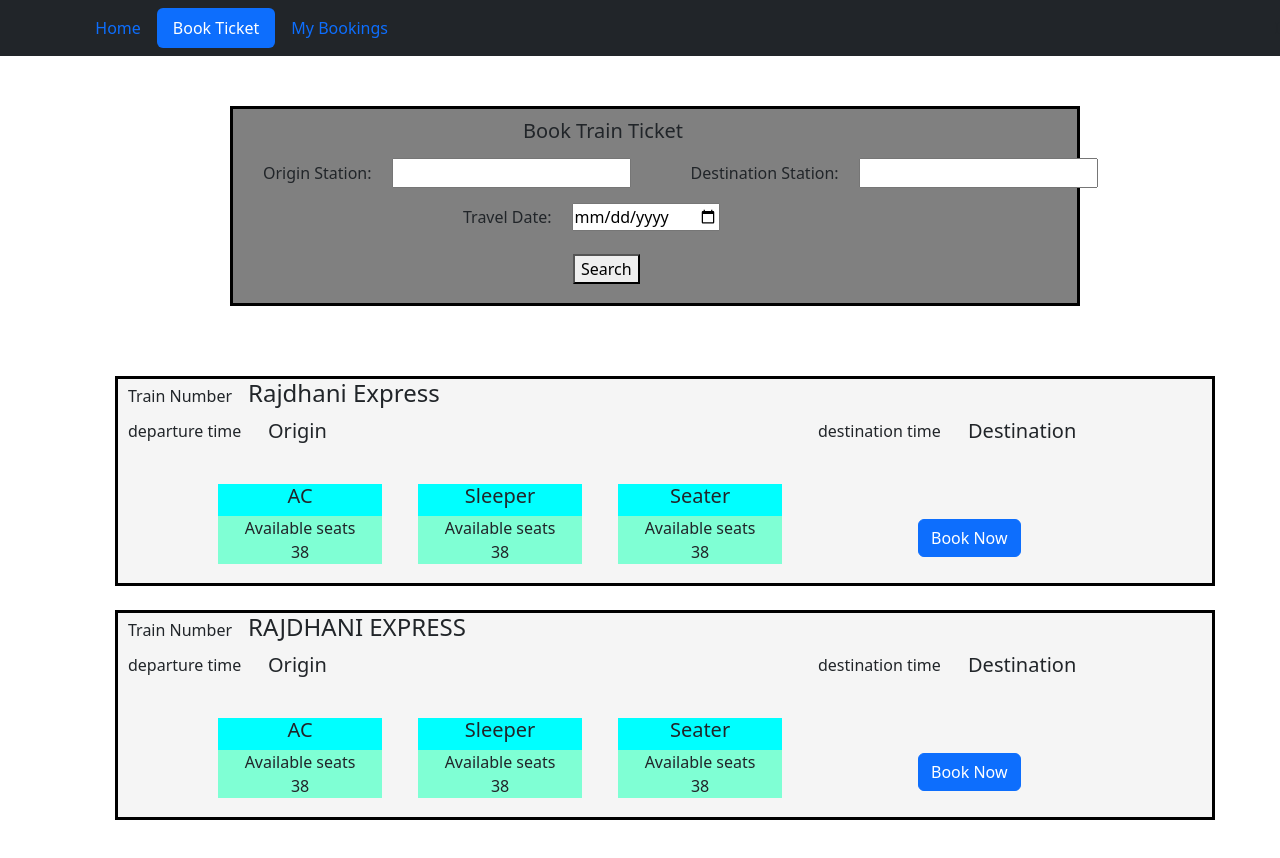
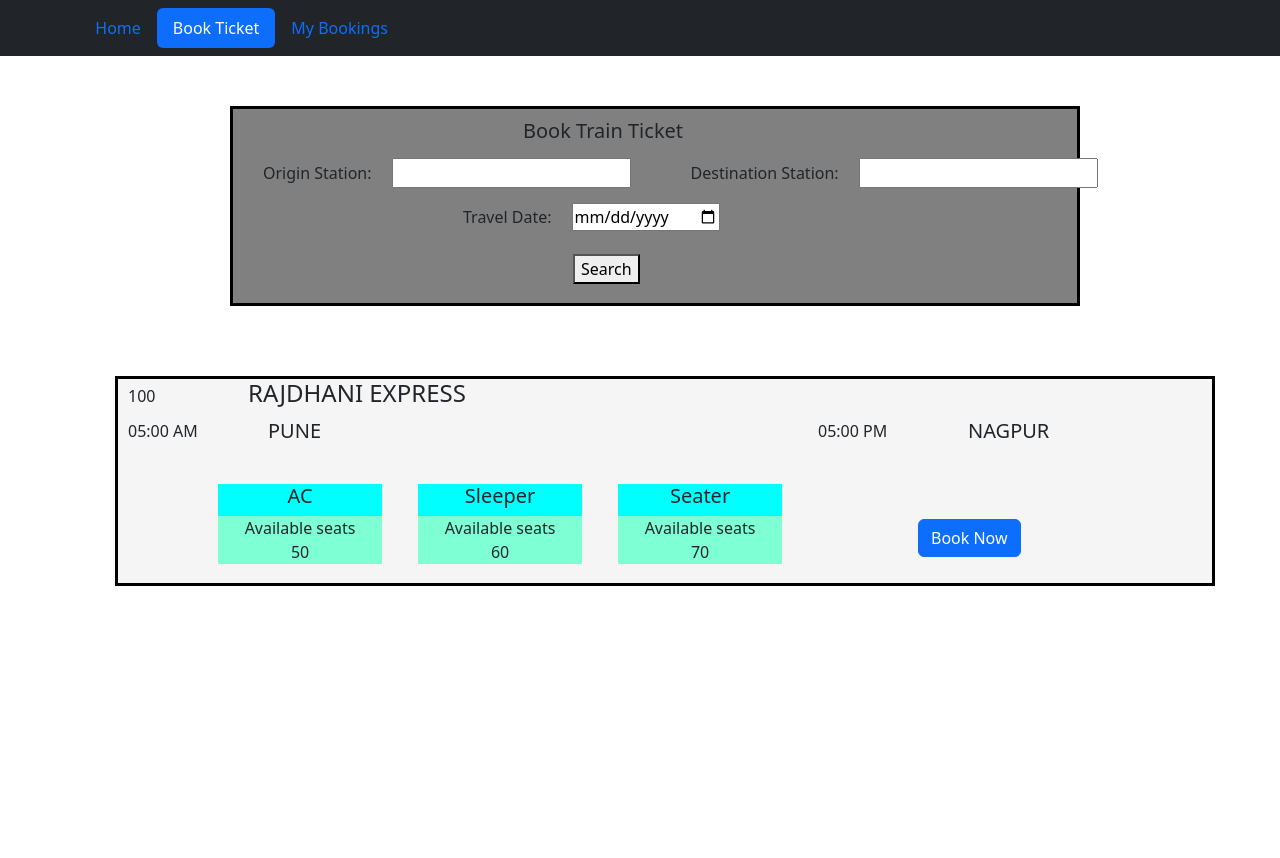
Before and after one commit to BhutdaNilesh/RailBook, an Angular app: page /BookTicket in a window 1280 px wide. Shown: the top 858 px of the page. After the commit the page ends 800 px from the top, so only its background shows below. Built offline with nearby package versions, Linux system fonts and the light colour scheme.

Commit message:
added trains list in book ticket component

```diff
--- a/src/app/User/book-ticket/book-ticket.component.html
+++ b/src/app/User/book-ticket/book-ticket.component.html
@@ -18,56 +18,31 @@
     </div>
 
 
-    <div id="available-trains">
+    <div id="available-trains" *ngFor ="let train of trains">
 
         <div id="train_card">
             <div id = "train_info">
-                <p id="train_number"> Train Number</p>
-                <h4 id = "train_name">Rajdhani Express</h4>
-                <p id="departure_time">departure time</p>
-                <h5 id="source">Origin</h5>
-                <p id="destination_time">destination time</p>
-                <h5 id="destination_place">Destination</h5>
+                <p id="train_number"> {{train.train_number}}</p>
+                <h4 id = "train_name"> {{train.train_name}}</h4>
+                <p id="departure_time">{{train.departure_time}}</p>
+                <h5 id="source">{{train.origin}}</h5>
+                <p id="destination_time">{{train.destination_time}}</p>
+                <h5 id="destination_place">{{train.destination}}</h5>
             </div>
             <div id="ac-seats">
                 <div class="type type-header"><h5>AC</h5></div>
-                <div class="type type-info">Available seats<br> 38</div>
+                <div class="type type-info">Available seats<br> {{train.ac_seats}}</div>
             </div>
             <div id="sleeper-seats">
                 <div class="type type-header"><h5>Sleeper</h5></div>
-                <div class="type type-info">Available seats<br> 38</div>
+                <div class="type type-info">Available seats<br> {{train.sleeper_seats}}</div>
             </div>
             <div id="seater-seats">
                 <div class="type type-header"><h5>Seater</h5></div>
-                <div class="type type-info">Available seats<br> 38</div>
+                <div class="type type-info">Available seats<br> {{train.seater_seats}}</div>
             </div>
             <button type="button" class="btn btn-primary" id="book-button">Book Now</button>
           </div>
           <br>
 
-          <div id="train_card">
-            <div id = "train_info">
-                <p id="train_number"> Train Number</p>
-                <h4 id = "train_name">RAJDHANI EXPRESS</h4>
-                <p id="departure_time">departure time</p>
-                <h5 id="source">Origin</h5>
-                <p id="destination_time">destination time</p>
-                <h5 id="destination_place">Destination</h5>
-            </div>
-            <div id="ac-seats">
-                <div class="type type-header"><h5>AC</h5></div>
-                <div class="type type-info">Available seats<br> 38</div>
-            </div>
-            <div id="sleeper-seats">
-                <div class="type type-header"><h5>Sleeper</h5></div>
-                <div class="type type-info">Available seats<br> 38</div>
-            </div>
-            <div id="seater-seats">
-                <div class="type type-header"><h5>Seater</h5></div>
-                <div class="type type-info">Available seats<br> 38</div>
-            </div>
-            <button type="button" class="btn btn-primary" id="book-button">Book Now</button>
-          </div>
-
-          <br><br>
     </div>
--- a/src/app/User/book-ticket/book-ticket.component.ts
+++ b/src/app/User/book-ticket/book-ticket.component.ts
@@ -7,4 +7,9 @@ import { Component } from '@angular/core';
 })
 export class BookTicketComponent {
 
+  trains = [
+    {train_number : 100, train_name : "RAJDHANI EXPRESS", departure_time : "05:00 AM",origin : "PUNE", destination_time:"05:00 PM", destination:"NAGPUR", ac_seats: 50, sleeper_seats: 60, seater_seats: 70}
+  ]
+
+
 }
```
